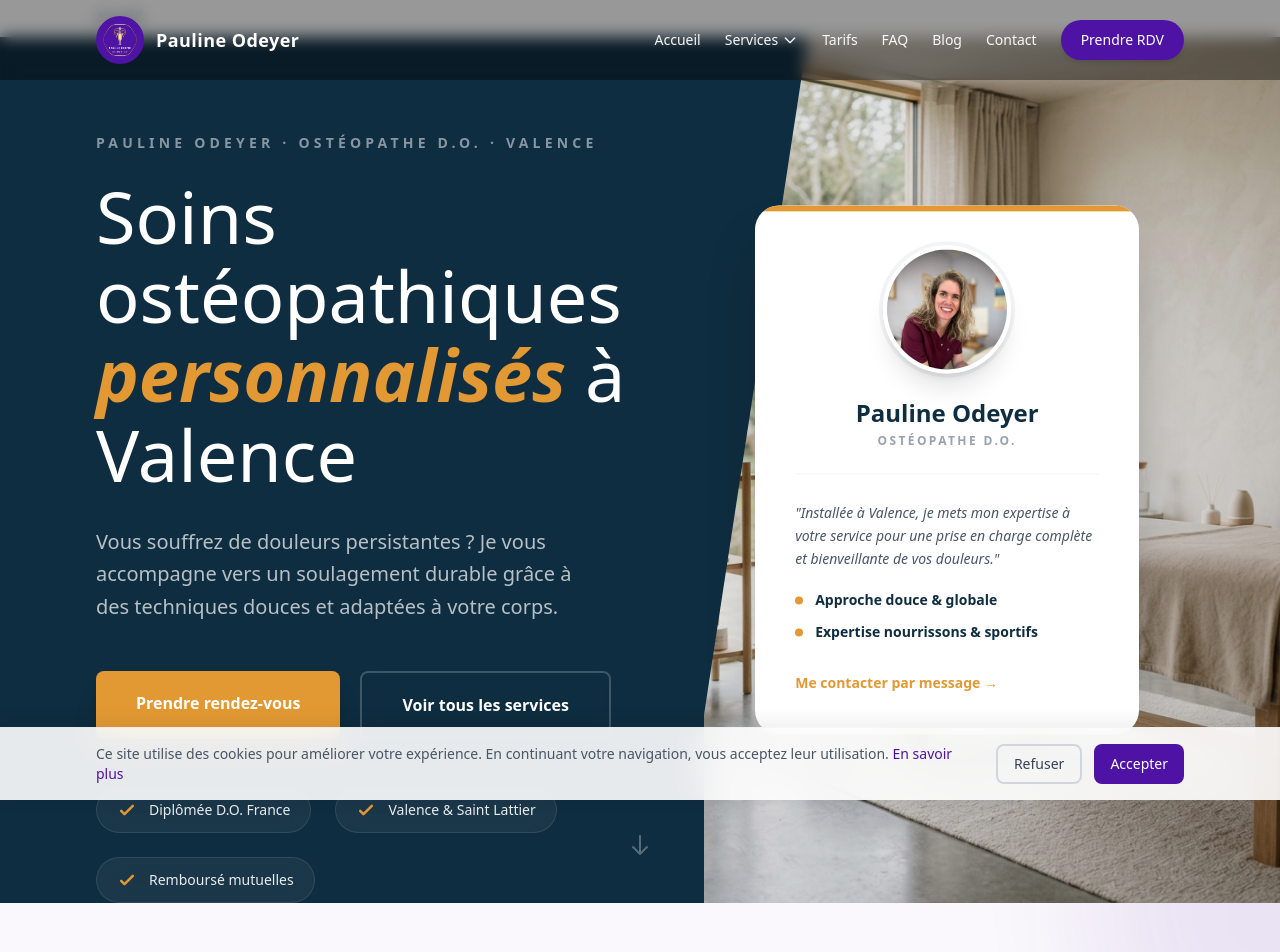
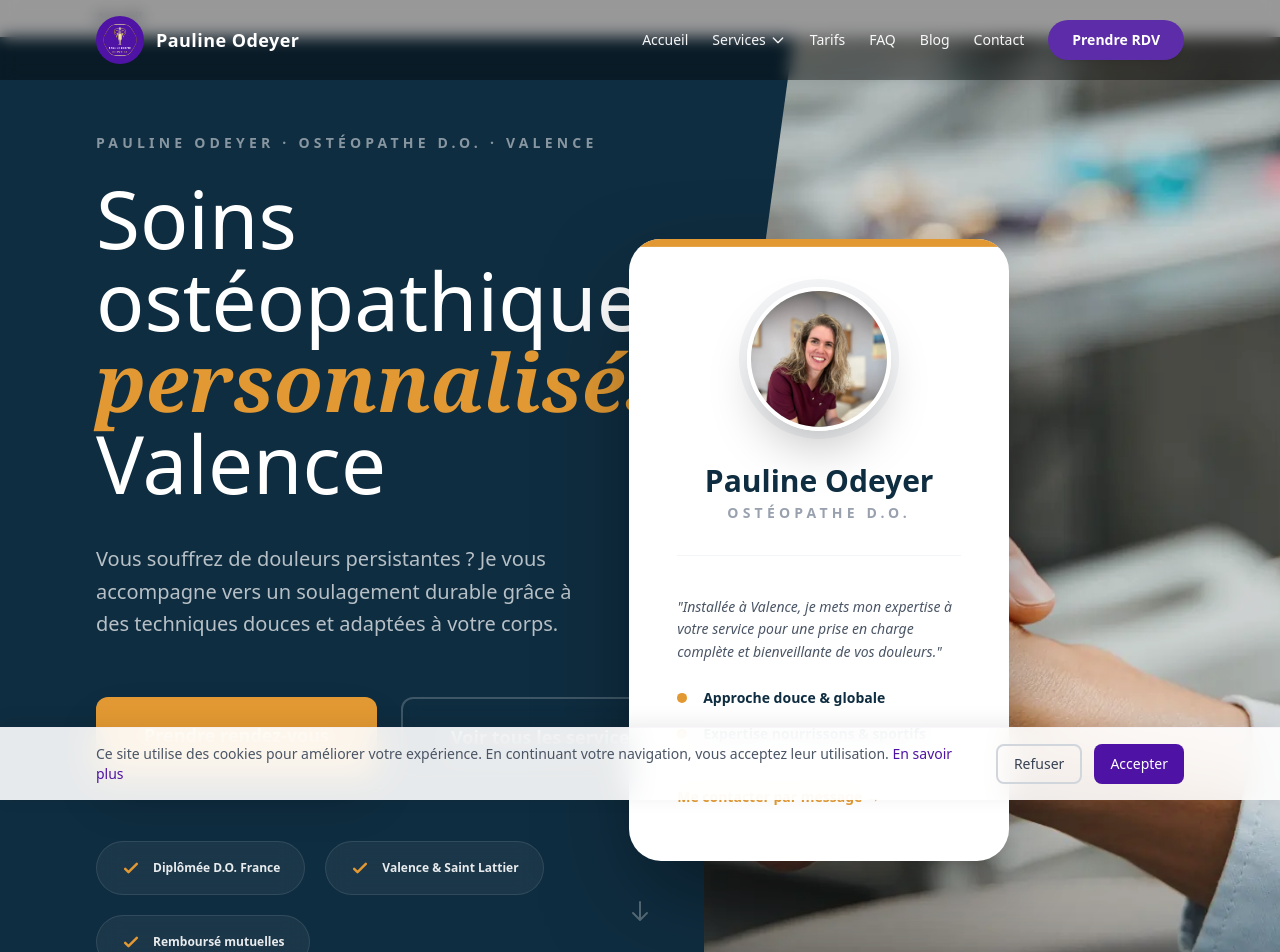
Before and after one commit to GITCL95/osteo-valence, a Next.js app: page / in a window 1280 px wide. Shown: the top 952 px of the page. Built offline with nearby package versions, Linux system fonts and the light colour scheme.

Commit message:
feat: implement landing page layout with custom components and SVG icon library

```diff
--- a/app/page.tsx
+++ b/app/page.tsx
@@ -633,48 +633,118 @@ export default function Home() {
 					{/* Hero */}
 					<section
 						id="accueil"
-						className="relative min-h-[85vh] md:min-h-[95vh] flex items-center overflow-hidden bg-[#0f2d40] pt-24"
+						className="relative min-h-[100vh] md:min-h-[95vh] flex items-center overflow-hidden bg-[#0f2d40] pt-24"
 					>
-						{/* Section gauche - Contenu */}
-						<div className="relative z-20 w-full md:w-3/5 px-6 md:px-16 lg:px-24 py-32 md:py-0">
-							<div className="max-w-xl">
-								<p className="text-xs md:text-sm font-bold tracking-[0.3em] uppercase text-white/50 mb-6">
+						{/* Background Image for Mobile */}
+						<div className="absolute inset-0 z-0 md:hidden">
+							<Image
+								src="/hero-bg.webp"
+								alt=""
+								fill
+								className="object-cover opacity-40"
+							/>
+							<div className="absolute inset-0 bg-gradient-to-b from-[#0f2d40] via-transparent to-[#0f2d40]" />
+						</div>
+
+						{/* Desktop Background & Slant */}
+						<div className="absolute inset-0 z-10 hidden md:block">
+							<div className="flex h-full w-full">
+								{/* Left side stays blue */}
+								<div className="w-[55%] h-full bg-[#0f2d40]" />
+								{/* Right side is the image */}
+								<div className="relative w-[45%] h-full">
+									<Image
+										src="/hero-bg.webp"
+										alt="Ambiance cabinet ostéopathie"
+										fill
+										className="object-cover"
+										priority
+										quality={100}
+									/>
+									<div className="absolute inset-0 bg-black/10" />
+								</div>
+							</div>
+							{/* Slant Overlay */}
+							<div
+								className="absolute inset-0 bg-[#0f2d40] z-10"
+								style={{ clipPath: "polygon(0 0, 62% 0, 52% 100%, 0 100%)" }}
+							/>
+						</div>
+
+						{/* Main Content Container */}
+						<div className="container mx-auto px-6 md:px-16 lg:px-24 relative z-20">
+							<div className="max-w-2xl mx-auto md:mx-0 text-center md:text-left">
+								{/* Mobile Portrait */}
+								<div className="md:hidden mb-8 flex justify-center">
+									<div className="w-28 h-28 rounded-full overflow-hidden border-4 border-[#e29933] shadow-2xl">
+										<Image
+											src="/hero.webp"
+											alt="Pauline Odeyer"
+											width={112}
+											height={112}
+											className="object-cover"
+										/>
+									</div>
+								</div>
+
+								<p className="text-[10px] md:text-sm font-bold tracking-[0.3em] uppercase text-white/50 mb-6">
 									Pauline Odeyer · Ostéopathe D.O. · Valence
 								</p>
-								<h1 className="text-4xl md:text-5xl lg:text-7xl font-light text-white leading-[1.1] mb-8">
-									Soins ostéopathiques<br />
-									<span className="font-semibold italic text-[#e29933]">personnalisés</span> à Valence
+								<h1 className="text-4xl md:text-6xl lg:text-[5rem] font-light text-white leading-[1.02] mb-10">
+									Soins
+									<br />
+									ostéopathiques
+									<br />
+									<span className="font-semibold italic font-serif text-[#e29933]">
+										personnalisés
+									</span>{" "}
+									à Valence
 								</h1>
-								<p className="text-lg md:text-xl text-white/70 mb-12 leading-relaxed max-w-lg font-light">
-									Vous souffrez de douleurs persistantes ? Je vous accompagne vers un soulagement durable grâce à des techniques douces et adaptées à votre corps.
+								<p className="text-lg md:text-xl text-white/70 mb-14 leading-relaxed max-w-lg font-light mx-auto md:mx-0">
+									Vous souffrez de douleurs persistantes ? Je vous accompagne
+									vers un soulagement durable grâce à des techniques douces et
+									adaptées à votre corps.
 								</p>
 
-								<div className="flex flex-wrap gap-5 mb-12">
+								<div className="flex flex-col sm:flex-row flex-wrap gap-6 mb-16 justify-center md:justify-start">
 									<a
 										href="https://www.doctolib.fr/osteopathe/saint-lattier/pauline-odeyer"
 										target="_blank"
 										rel="noopener noreferrer"
-										className="bg-[#e29933] hover:bg-[#d18a2d] text-white px-10 py-5 rounded-lg font-bold shadow-xl shadow-black/20 transition-all hover:-translate-y-1 active:scale-95"
+										className="bg-[#e29933] hover:bg-[#d18a2d] text-white px-8 md:px-12 py-4 md:py-6 rounded-xl font-bold shadow-2xl shadow-black/30 transition-all hover:-translate-y-1 active:scale-95 min-w-[260px] text-lg"
 									>
 										Prendre rendez-vous
 									</a>
 									<a
 										href="#services"
-										className="border-2 border-white/20 hover:bg-white/5 text-white px-10 py-5 rounded-lg font-bold transition-all backdrop-blur-sm"
+										className="border-2 border-white/20 hover:bg-white/5 text-white px-8 md:px-12 py-4 md:py-6 rounded-xl font-bold transition-all backdrop-blur-sm min-w-[260px] text-lg"
 									>
 										Voir tous les services
 									</a>
 								</div>
 
-								<div className="flex flex-wrap gap-4 md:gap-6">
+								<div className="flex flex-wrap gap-4 md:gap-5 justify-center md:justify-start">
 									{[
 										{ text: "Diplômée D.O. France" },
 										{ text: "Valence & Saint Lattier" },
-										{ text: "Remboursé mutuelles" }
+										{ text: "Remboursé mutuelles" },
 									].map((item) => (
-										<div key={item.text} className="flex items-center gap-3 bg-white/5 border border-white/10 px-5 py-3 rounded-full text-sm font-medium text-white/90 backdrop-blur-md">
-											<svg className="w-5 h-5 text-[#e29933]" fill="none" stroke="currentColor" viewBox="0 0 24 24">
-												<path strokeLinecap="round" strokeLinejoin="round" strokeWidth={3} d="M5 13l4 4L19 7" />
+										<div
+											key={item.text}
+											className="flex items-center gap-3 bg-white/5 border border-white/10 px-6 py-4 rounded-full text-xs font-bold text-white/90 backdrop-blur-md"
+										>
+											<svg
+												className="w-5 h-5 text-[#e29933]"
+												fill="none"
+												stroke="currentColor"
+												viewBox="0 0 24 24"
+											>
+												<path
+													strokeLinecap="round"
+													strokeLinejoin="round"
+													strokeWidth={3}
+													d="M5 13l4 4L19 7"
+												/>
 											</svg>
 											{item.text}
 										</div>
@@ -683,63 +753,49 @@ export default function Home() {
 							</div>
 						</div>
 
-						{/* Section droite - Image & Slant */}
-						<div className="absolute right-0 top-0 bottom-0 w-full md:w-[45%] z-10 overflow-hidden hidden md:block">
-							<div className="absolute inset-0 z-0">
-								<Image
-									src="/hero-bg.png"
-									alt="Ambiance cabinet ostéopathie"
-									fill
-									className="object-cover"
-									priority
-									quality={100}
-								/>
-								<div className="absolute inset-0 bg-black/10" />
-							</div>
-							{/* Slant effect using clip-path */}
-							<div
-								className="absolute inset-0 bg-[#0f2d40] z-10"
-								style={{ clipPath: 'polygon(0 0, 18% 0, -5% 100%, 0 100%)' }}
-							/>
-						</div>
-
-						{/* Floating Portrait Card */}
-						<div className="absolute top-1/2 left-[56%] lg:left-[59%] transform -translate-y-1/2 z-30 hidden xl:block">
-							<div className="bg-white rounded-3xl shadow-[0_35px_60px_-15px_rgba(0,0,0,0.3)] p-10 max-w-sm text-center relative overflow-hidden group">
+						{/* Floating Portrait Card (Desktop) */}
+						<div className="absolute top-[55%] left-[62%] lg:left-[64%] transform -translate-y-1/2 -translate-x-1/2 z-30 hidden xl:block">
+							<div className="bg-white rounded-[2rem] shadow-[0_40px_100px_-20px_rgba(0,0,0,0.5)] p-12 max-w-[380px] text-center relative overflow-hidden group">
 								{/* Subtle top bar decorative */}
-								<div className="absolute top-0 left-0 right-0 h-1.5 bg-[#e29933]" />
-
-								<div className="w-32 h-32 mx-auto rounded-full overflow-hidden border-4 border-white shadow-xl mb-6 ring-4 ring-[#0f2d40]/5">
+								<div className="absolute top-0 left-0 right-0 h-2 bg-[#e29933]" />
+
+								<div className="w-36 h-36 mx-auto rounded-full overflow-hidden border-4 border-white shadow-2xl mb-8 ring-8 ring-[#0f2d40]/5">
 									<Image
 										src="/hero.webp"
 										alt="Pauline Odeyer"
-										width={128}
-										height={128}
-										className="object-cover transition-transform group-hover:scale-110 duration-500"
+										width={144}
+										height={144}
+										className="object-cover transition-transform group-hover:scale-110 duration-700"
 									/>
 								</div>
 
-								<h3 className="text-2xl font-bold text-[#0f2d40] mb-1">Pauline Odeyer</h3>
-								<p className="text-xs font-bold text-gray-400 uppercase tracking-[0.2em] mb-6">Ostéopathe D.O.</p>
-
-								<div className="text-left space-y-5 border-t border-gray-100 pt-7">
-									<p className="text-gray-600 leading-relaxed text-sm italic">
-										&quot;Installée à Valence, je mets mon expertise à votre service pour une prise en charge complète et bienveillante de vos douleurs.&quot;
+								<h3 className="text-3xl font-bold text-[#0f2d40] mb-1">
+									Pauline Odeyer
+								</h3>
+								<p className="text-sm font-bold text-gray-400 uppercase tracking-[0.3em] mb-8">
+									Ostéopathe D.O.
+								</p>
+
+								<div className="text-left space-y-6 border-t border-gray-100 pt-10">
+									<p className="text-gray-600 leading-relaxed text-sm italic font-medium">
+										&quot;Installée à Valence, je mets mon expertise à votre
+										service pour une prise en charge complète et bienveillante
+										de vos douleurs.&quot;
 									</p>
-									<div className="flex flex-col gap-3">
-										<div className="flex items-center gap-3 text-sm text-[#0f2d40] font-bold">
-											<div className="w-2 h-2 rounded-full bg-[#e29933]" />
+									<div className="flex flex-col gap-4">
+										<div className="flex items-center gap-4 text-sm text-[#0f2d40] font-bold">
+											<div className="w-2.5 h-2.5 rounded-full bg-[#e29933]" />
 											Approche douce & globale
 										</div>
-										<div className="flex items-center gap-3 text-sm text-[#0f2d40] font-bold">
-											<div className="w-2 h-2 rounded-full bg-[#e29933]" />
+										<div className="flex items-center gap-4 text-sm text-[#0f2d40] font-bold">
+											<div className="w-2.5 h-2.5 rounded-full bg-[#e29933]" />
 											Expertise nourrissons & sportifs
 										</div>
 									</div>
-									<div className="pt-2">
+									<div className="pt-4">
 										<a
 											href="#contact"
-											className="inline-block text-[#e29933] font-bold text-sm hover:text-[#d18a2d] transition-colors"
+											className="inline-block text-[#e29933] font-bold text-sm hover:text-[#d18a2d] transition-colors border-b-2 border-transparent hover:border-[#e29933] pb-1"
 										>
 											Me contacter par message →
 										</a>
@@ -749,8 +805,18 @@ export default function Home() {
 						</div>
 
 						<div className="absolute bottom-10 left-1/2 -translate-x-1/2 z-20 animate-bounce hidden md:block">
-							<svg className="w-6 h-6 text-white/30" fill="none" stroke="currentColor" viewBox="0 0 24 24">
-								<path strokeLinecap="round" strokeLinejoin="round" strokeWidth={2} d="M19 14l-7 7m0 0l-7-7m7 7V3" />
+							<svg
+								className="w-6 h-6 text-white/30"
+								fill="none"
+								stroke="currentColor"
+								viewBox="0 0 24 24"
+							>
+								<path
+									strokeLinecap="round"
+									strokeLinejoin="round"
+									strokeWidth={2}
+									d="M19 14l-7 7m0 0l-7-7m7 7V3"
+								/>
 							</svg>
 						</div>
 					</section>
--- a/components/NavBar.tsx
+++ b/components/NavBar.tsx
@@ -163,7 +163,7 @@ export default function NavBar() {
               href="https://www.doctolib.fr/osteopathe/saint-lattier/pauline-odeyer"
               target="_blank"
               rel="noopener noreferrer"
-              className="rounded-full bg-sage px-5 py-2.5 text-sm font-medium text-white shadow-md transition hover:bg-sage/90"
+              className="rounded-full bg-[#5d2ca8] px-6 py-2.5 text-sm font-bold text-white shadow-lg transition hover:bg-[#4a2388] hover:scale-105 active:scale-95"
             >
               Prendre RDV
             </a>
```
Also changed, not shown: public/hero-bg.webp (added).
